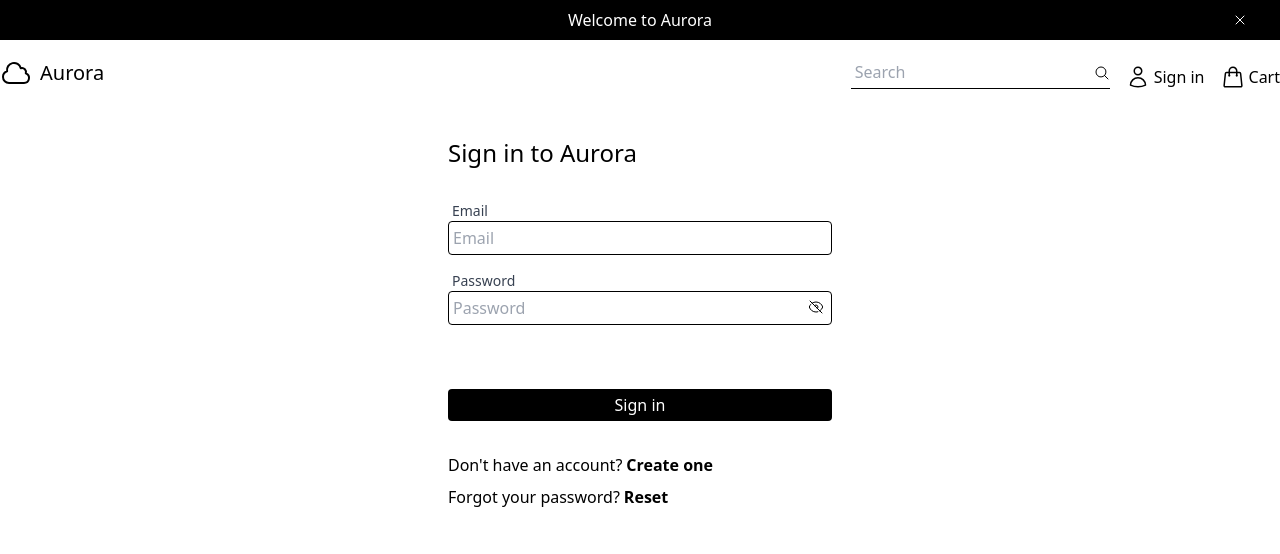
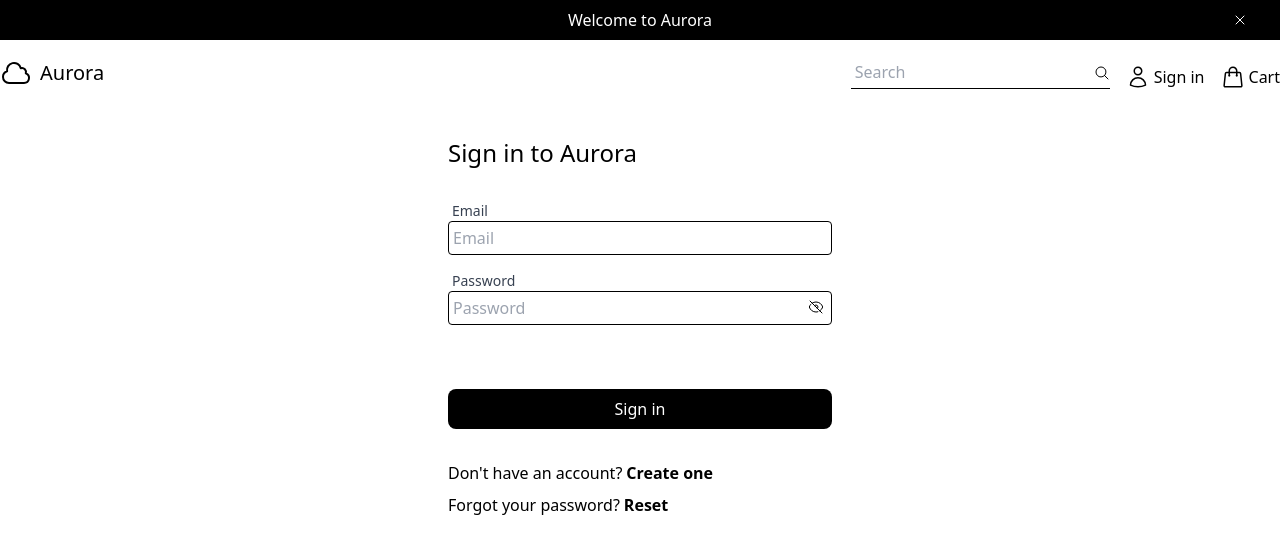
Before and after one commit to mertturkmenoglu/aurora, a Nuxt app in the folder apps/web/: page /signin in a window 1280 px wide. Shown: the top 554 px of the page. Built offline with nearby package versions, Linux system fonts and the light colour scheme.

Commit message:
make buttons more rounded

```diff
--- a/apps/web/pages/signin.vue
+++ b/apps/web/pages/signin.vue
@@ -30,7 +30,7 @@
     </div>
 
     <div class="mt-16 w-full">
-      <button type="submit" class="bg-black text-white py-1 px-4 rounded w-full">Sign in</button>
+      <button type="submit" class="bg-black text-white py-2 px-4 rounded-lg w-full">Sign in</button>
     </div>
 
     <div class="mt-8 flex flex-col space-y-2">
```
